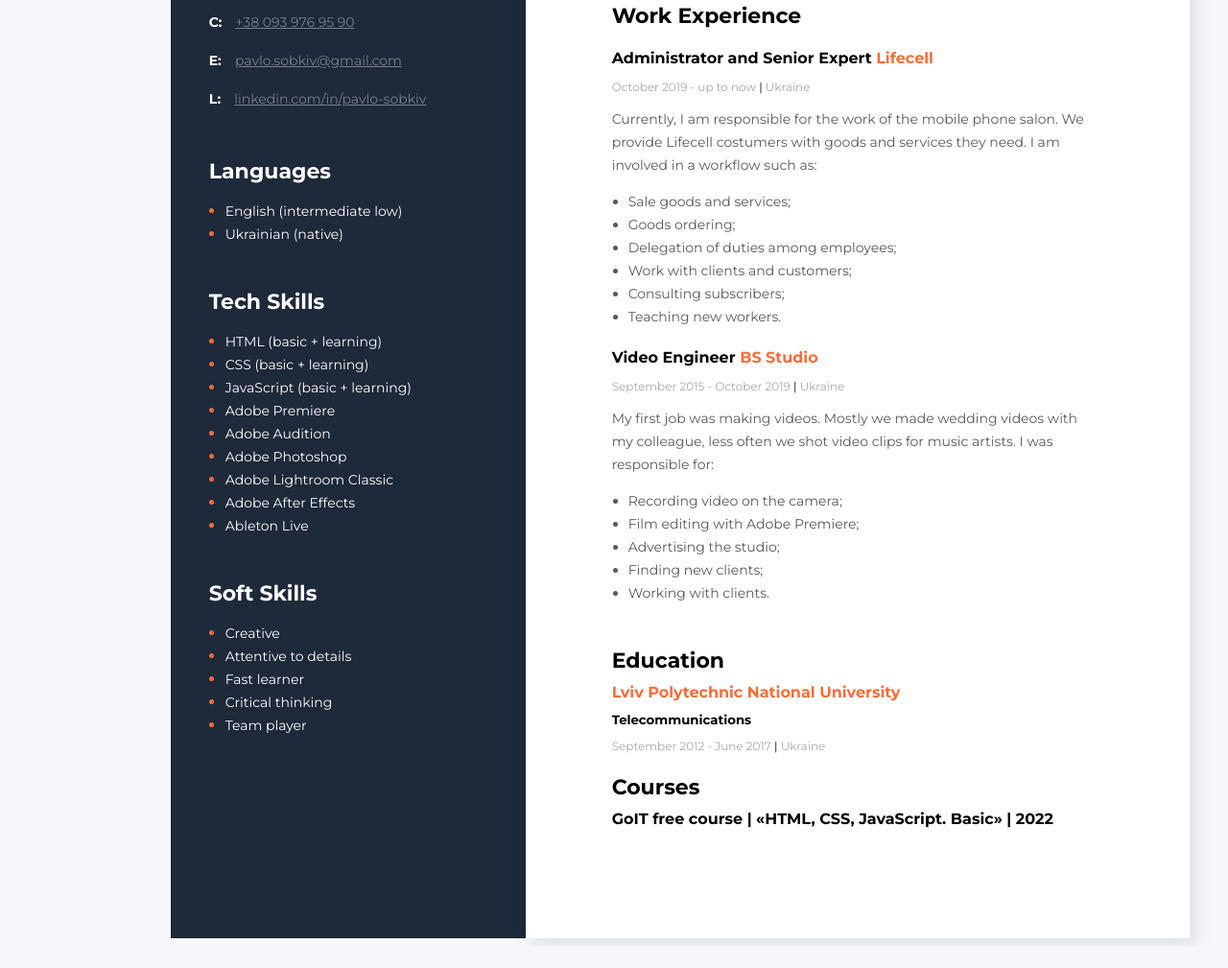
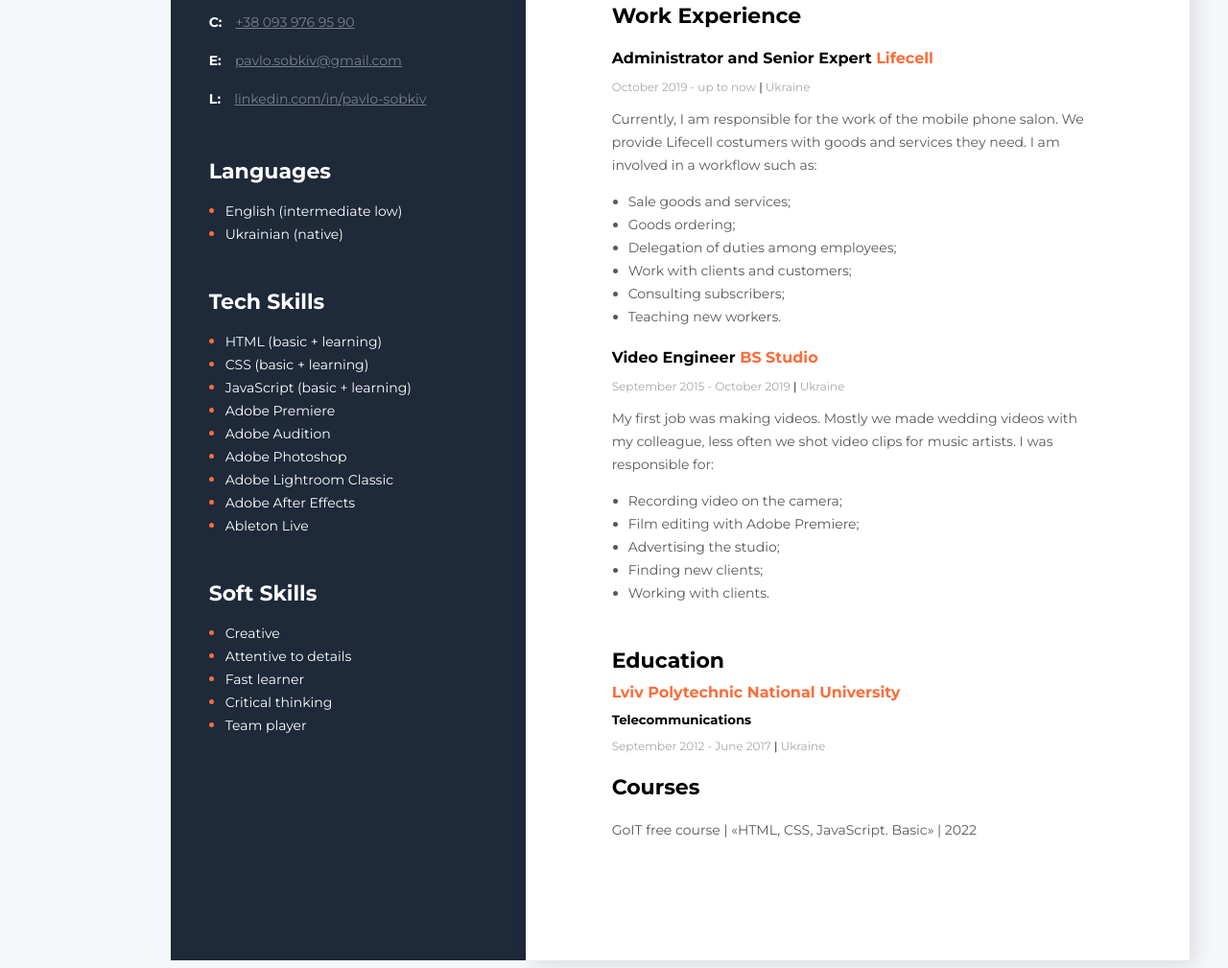
Before and after one commit to sobkiv/old-resume, a plain HTML site: page index.html in a window 1280 px wide. Shown: the part 526-1535 px from the top of the page at 96% size. Before the commit the page ends 1512 px from the top, so only its background shows below. Drawn offline with Linux system fonts and the light colour scheme.

Commit message:
Update index.html

```diff
--- a/index.html
+++ b/index.html
@@ -104,7 +104,7 @@
             <!--Courses-->
             <div class="education">
                 <h3 class="title">Courses</h3>
-                    <h4 class="department">GoIT free course | «HTML, CSS, JavaScript. Basic» | 2022</h4>
+                    <h4 class="about_description">GoIT free course | «HTML, CSS, JavaScript. Basic» | 2022</h4>
 
             </div>
 
```
